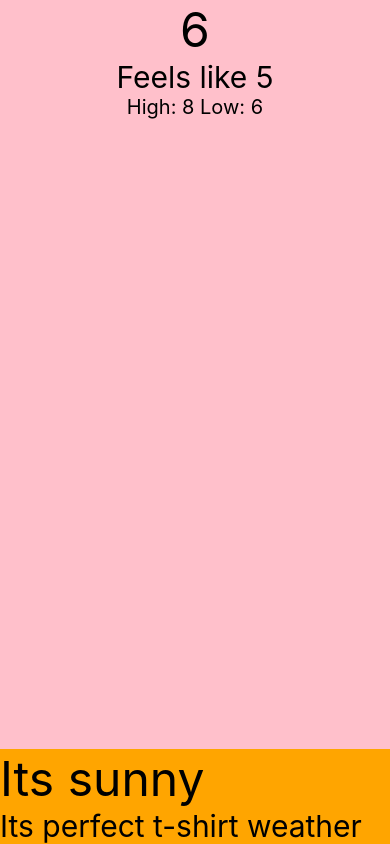
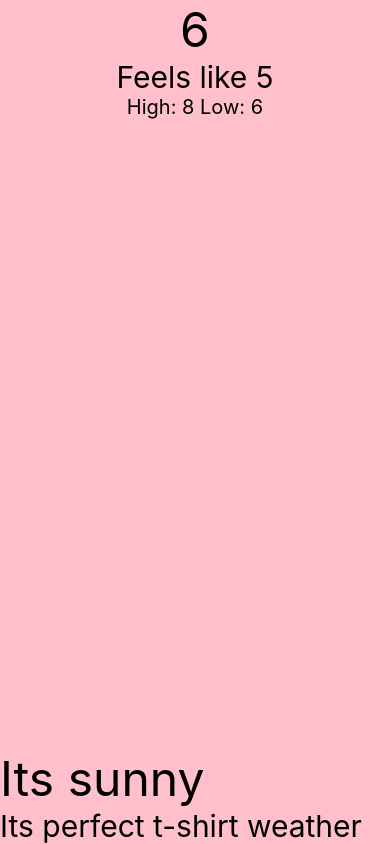
Before and after one commit to muhkyle17/weather-mobile-app, a React Native app: screen / in a window 390 px wide. Built offline with nearby package versions, Linux system fonts and the light colour scheme.

Commit message:
Move the background color to the top where the wrapper is so that it fills the whole screen instead of just the safe arew view

```diff
--- a/App.js
+++ b/App.js
@@ -23,10 +23,9 @@ const App = () => {
 const styles = StyleSheet.create({
   wrapper: {
     flex: 1,
-    backgroundColor: 'orange',
+    backgroundColor: 'pink',
   },
   container: {
-    backgroundColor: 'pink',
     flex: 1,
     alignItems: 'center',
   },
```
